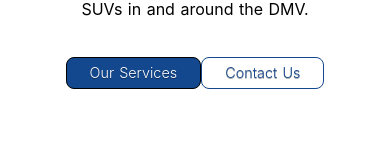
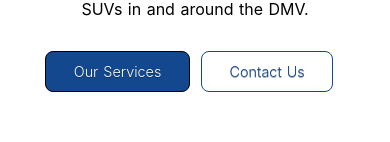
Before and after one commit to logan-connolly/atelbus, a Nuxt app: page / in a window 390 px wide. Shown: the part 317-459 px from the top of the page. Built offline with nearby package versions, Linux system fonts and the light colour scheme.

Commit message:
Minor adjustments to button

```diff
--- a/pages/index.vue
+++ b/pages/index.vue
@@ -68,7 +68,7 @@ export default {};
 }
 .button {
   display: inline-block;
-  padding: 0.46em 1.6em;
+  padding: 0.76em 1.9em;
   border: 0.1em solid #000000;
   margin: 0 0.8em 0.8em 0;
   border-radius: 8px;
@@ -96,7 +96,6 @@ export default {};
 @media all and (max-width: 30em) {
   .button {
     display: block;
-    margin: 0.4em auto;
     font-size: 0.9rem;
   }
 }
```
